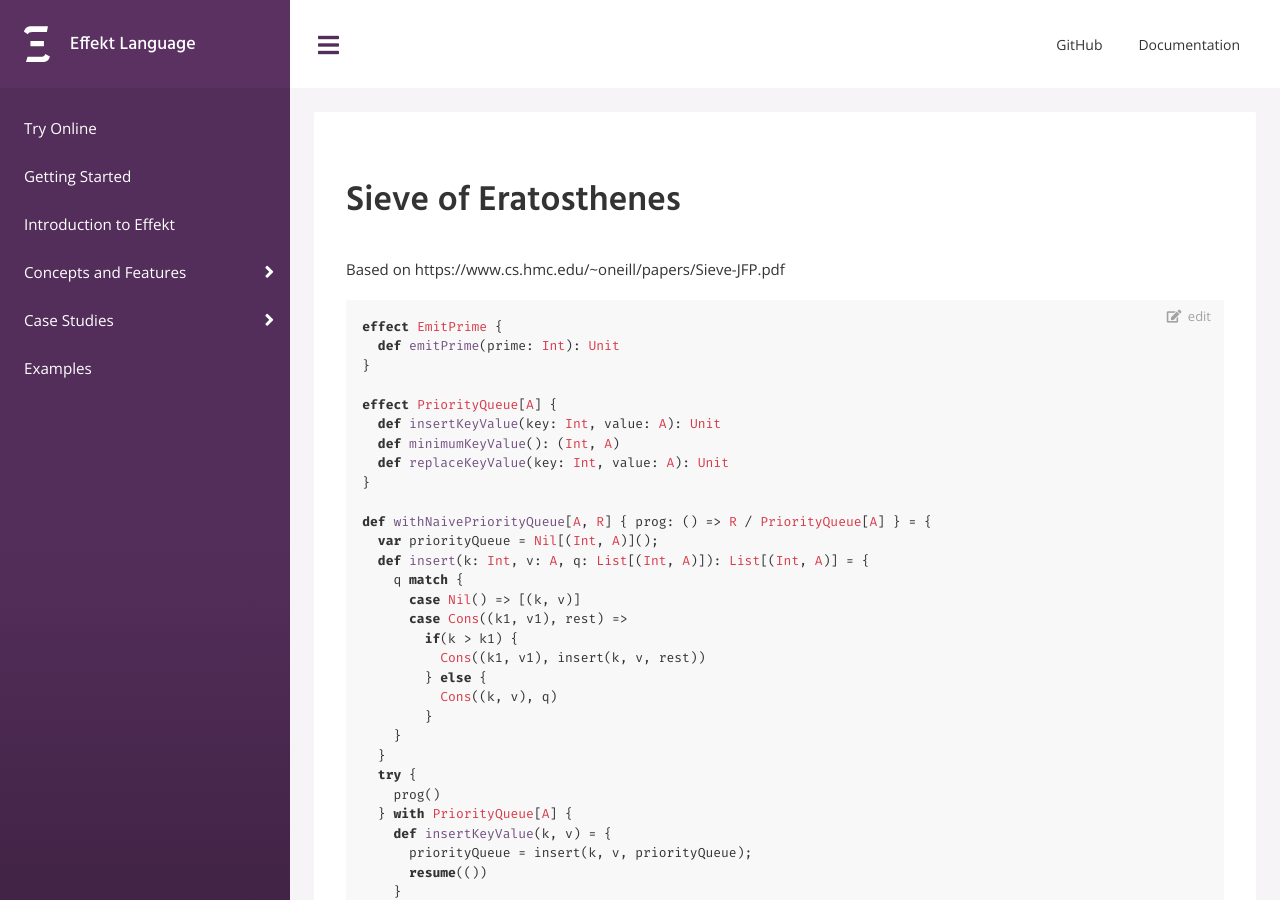
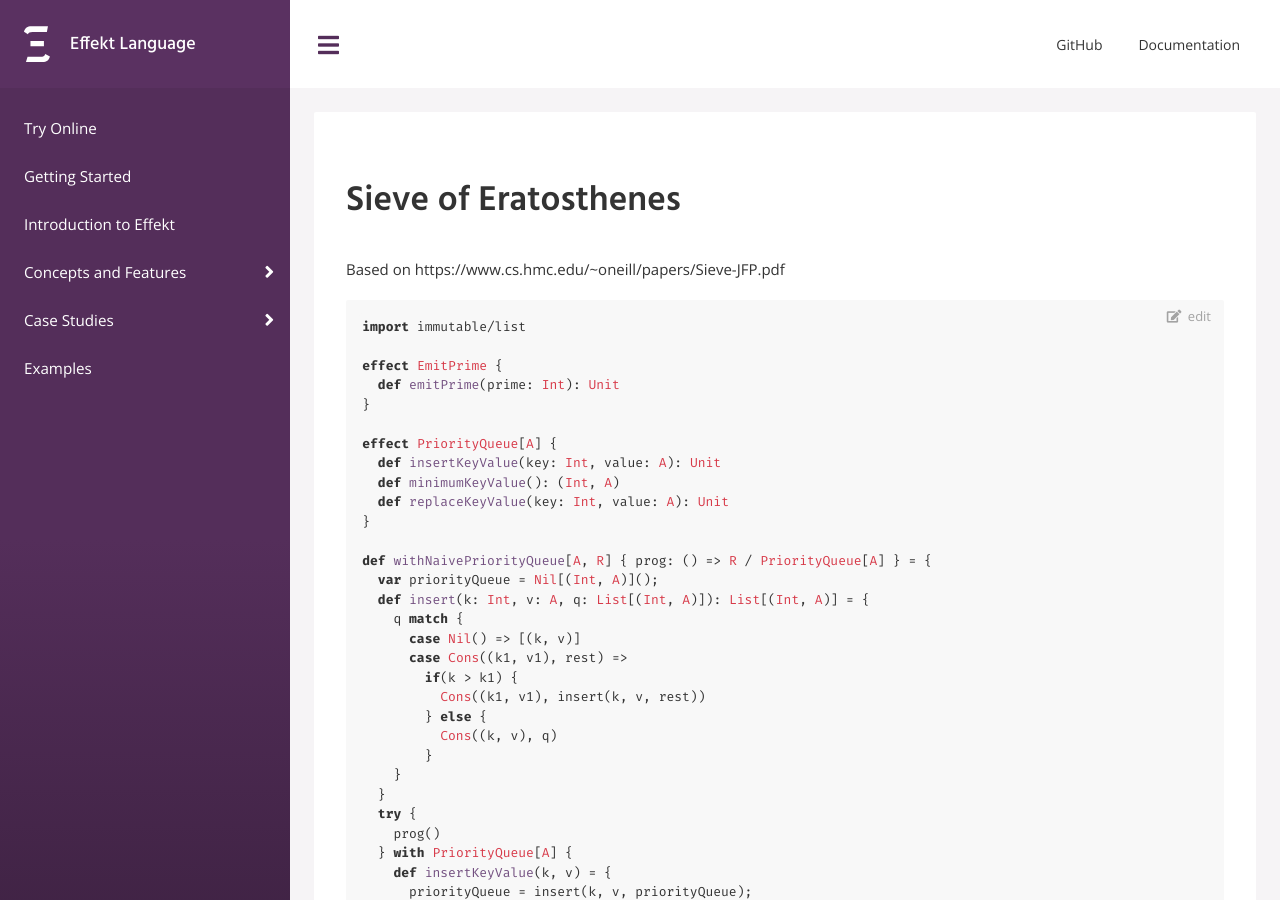
Before and after one commit to effekt-lang/effekt-website, a Jekyll site: the page built from _examples/sieve.md, in a window 1280 px wide and 900 px high. Built offline with Jekyll 4.4.1, drawn with Linux system fonts in a browser that asks for light colours.

Commit message:
Fix example (import was missing).

````diff
--- a/_examples/sieve.md
+++ b/_examples/sieve.md
@@ -8,6 +8,8 @@ date: 2022-08-25
 Based on https://www.cs.hmc.edu/~oneill/papers/Sieve-JFP.pdf
 
 ```
+import immutable/list
+
 effect EmitPrime {
   def emitPrime(prime: Int): Unit
 }
````
